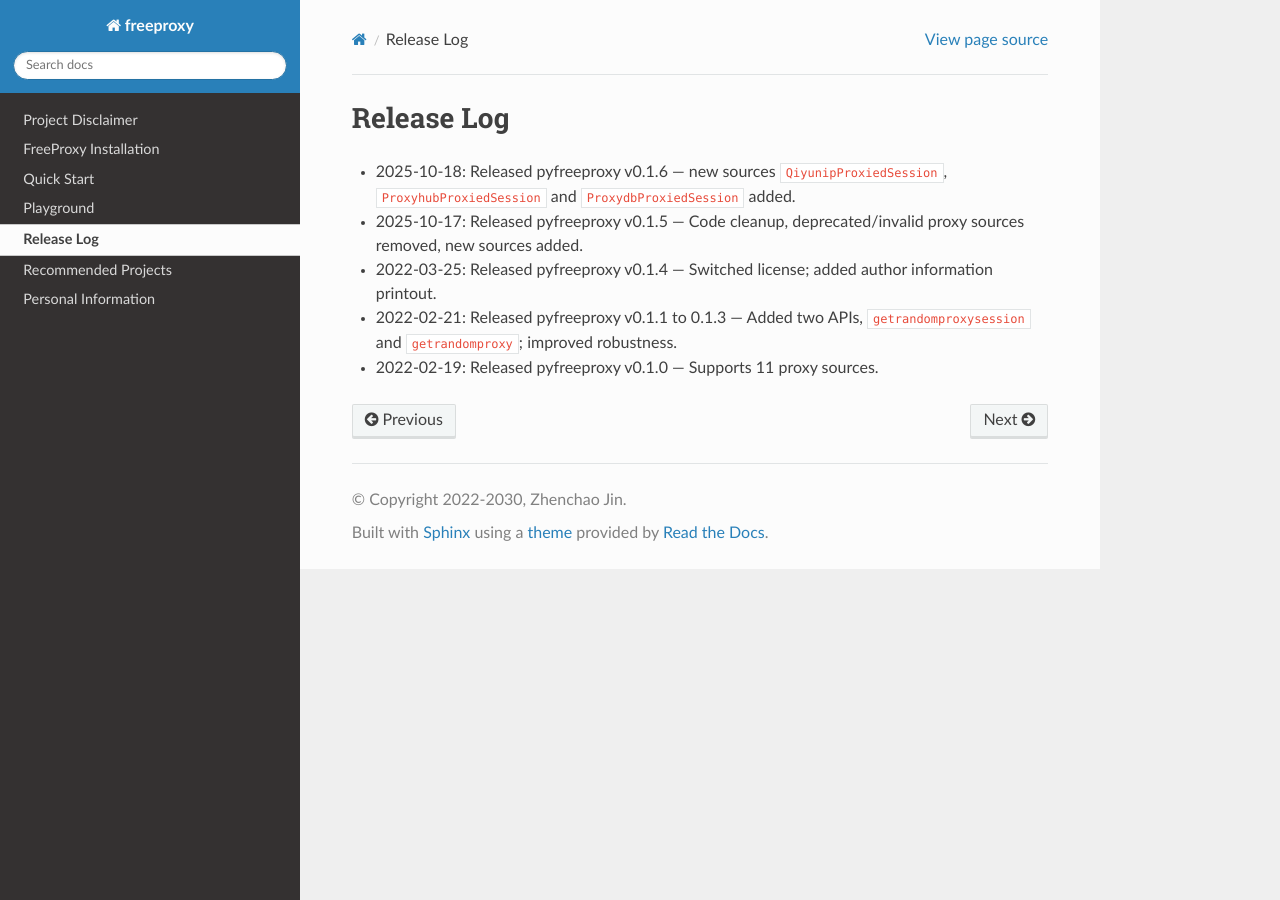
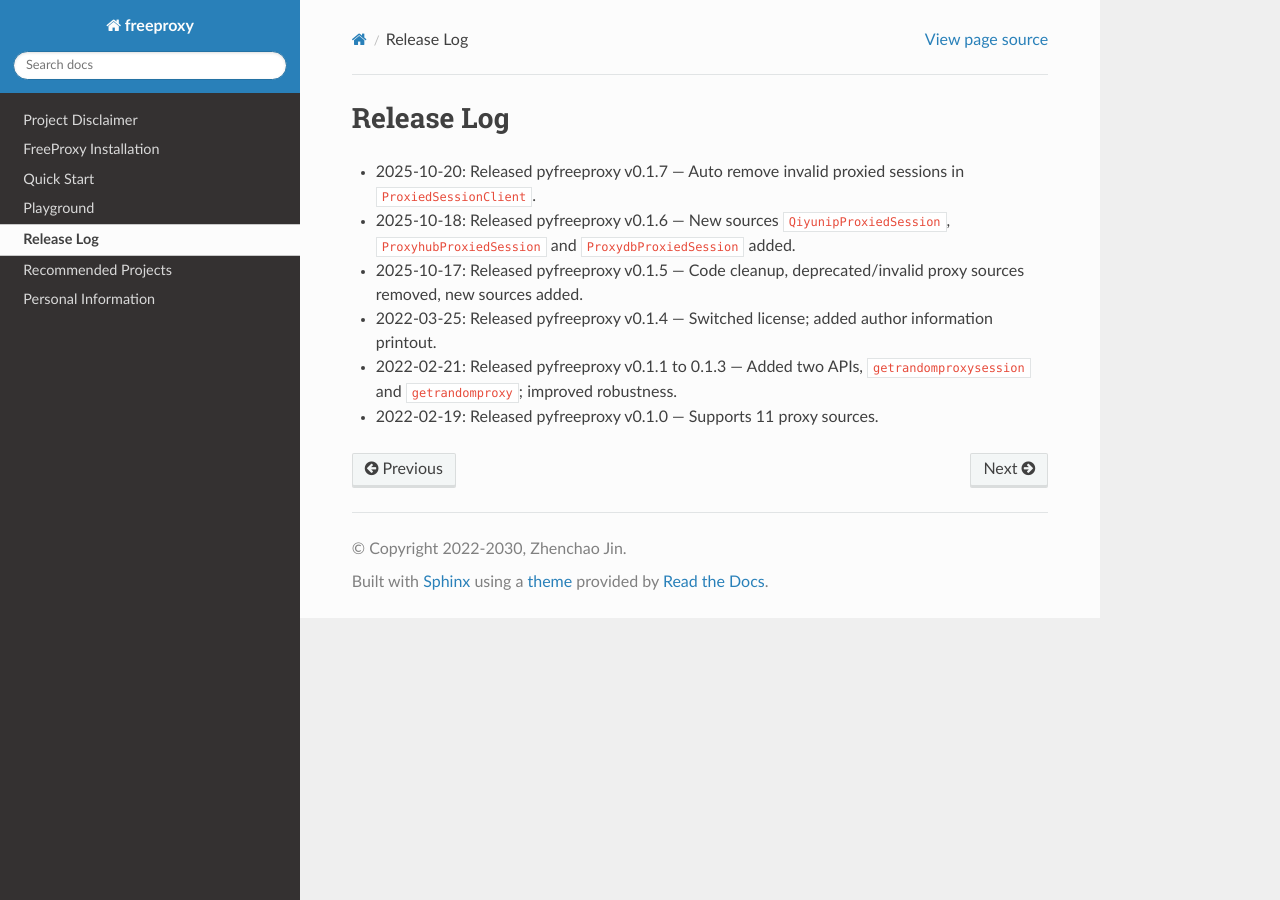
Before and after one commit to CharlesPikachu/freeproxy, a Sphinx documentation site: the page built from docs/Changelog.md, in a window 1280 px wide. Built offline with Sphinx 7.4.7 and the Read the Docs theme 3.1.0, drawn with Linux system fonts in a browser that asks for light colours.

Commit message:
release pyfreeproxy v0.1.7

```diff
--- a/docs/Changelog.md
+++ b/docs/Changelog.md
@@ -1,6 +1,7 @@
 # Release Log
 
-- 2025-10-18: Released pyfreeproxy v0.1.6 — new sources `QiyunipProxiedSession`, `ProxyhubProxiedSession` and `ProxydbProxiedSession` added.
+- 2025-10-20: Released pyfreeproxy v0.1.7 — Auto remove invalid proxied sessions in `ProxiedSessionClient`.
+- 2025-10-18: Released pyfreeproxy v0.1.6 — New sources `QiyunipProxiedSession`, `ProxyhubProxiedSession` and `ProxydbProxiedSession` added.
 - 2025-10-17: Released pyfreeproxy v0.1.5 — Code cleanup, deprecated/invalid proxy sources removed, new sources added.
 - 2022-03-25: Released pyfreeproxy v0.1.4 — Switched license; added author information printout.
 - 2022-02-21: Released pyfreeproxy v0.1.1 to 0.1.3 — Added two APIs, `getrandomproxysession` and `getrandomproxy`; improved robustness.
--- a/docs/conf.py
+++ b/docs/conf.py
@@ -20,7 +20,7 @@
 project = 'freeproxy'
 copyright = '2022-2030, Zhenchao Jin'
 author = 'Zhenchao Jin'
-release = '0.1.6'
+release = '0.1.7'
 
 # -- General configuration ---------------------------------------------------
 
--- a/freeproxy/__init__.py
+++ b/freeproxy/__init__.py
@@ -5,7 +5,7 @@ __description__ = 'FreeProxy: Collecting free proxies from internet.'
 '''url'''
 __url__ = 'https://github.com/CharlesPikachu/freeproxy'
 '''version'''
-__version__ = '0.1.6'
+__version__ = '0.1.7'
 '''author'''
 __author__ = 'Zhenchao Jin'
 '''email'''
```
Also changed, not shown: README.md (+3 -2 lines), 1 other file.
